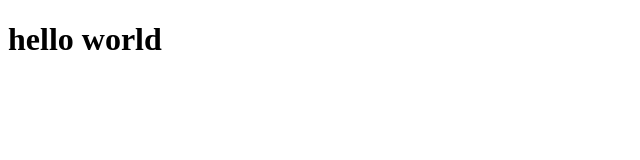
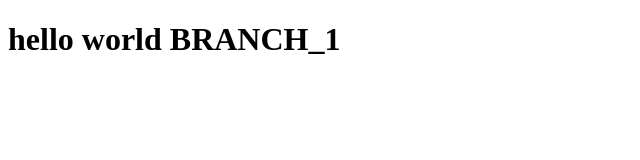
Before and after one commit to dotpegaso/temp, a plain HTML site: page index.html in a window 1280 px wide. Shown: the whole page, without its empty margins (0-640 px from the left). Drawn offline with Linux system fonts and the light colour scheme.

Commit message:
commit_4_conflito

```diff
--- a/index.html
+++ b/index.html
@@ -6,6 +6,6 @@
   <title>Novo teste</title>
 </head>
 <body>
-  <h1>hello world</h1>
+  <h1>hello world BRANCH_1</h1>
 </body>
 </html>
```
